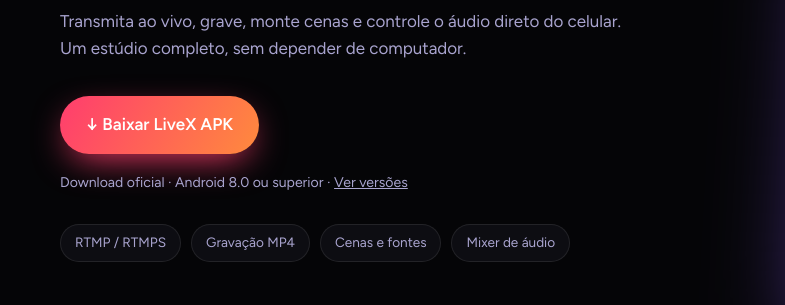
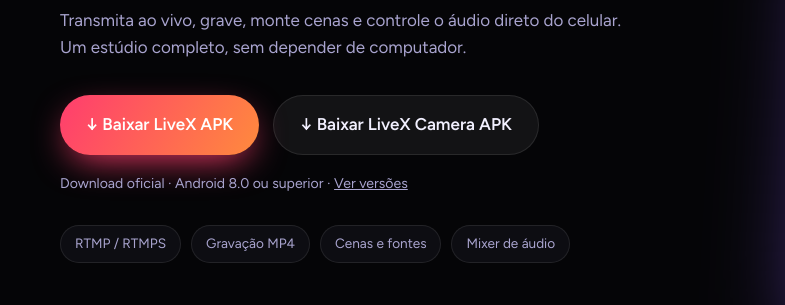
Before and after one commit to lucasmoraesm6/LiveX-Web, a plain HTML site: page index.html in a window 1280 px wide. Shown: the part 490-795 px from the top of the page, 0-785 px from the left. Drawn offline with nearby package versions, Linux system fonts and the light colour scheme.

Commit message:
Restore LiveX Camera download buttons

```diff
--- a/index.html
+++ b/index.html
@@ -210,6 +210,7 @@ footer a:hover{color:var(--txt)}
       <p class="lead">Transmita ao vivo, grave, monte cenas e controle o áudio direto do celular. Um estúdio completo, sem depender de computador.</p>
       <div class="cta">
         <a class="btn pri" href="downloads/app-release.apk">↓ Baixar LiveX APK</a>
+        <a class="btn sec" href="downloads/camera-plugin-release.apk">↓ Baixar LiveX Camera APK</a>
       </div>
       <p class="fine">Download oficial · Android 8.0 ou superior · <a href="https://github.com/lucasmoraesm6/LiveX/releases">Ver versões</a></p>
       <ul class="tags"><li>RTMP / RTMPS</li><li>Gravação MP4</li><li>Cenas e fontes</li><li>Mixer de áudio</li></ul>
@@ -301,6 +302,10 @@ footer a:hover{color:var(--txt)}
       <h2>Leve seu estúdio com você.</h2>
       <p>Baixe o LiveX oficial e transforme seu Android em um estúdio de transmissão.</p>
       <p>Instale o LiveX no celular principal e o LiveX Camera no segundo celular. Conecte os dois à mesma rede Wi-Fi. No LiveX, abra a opção de adicionar uma câmera e escolha o pareamento por QR Code. No segundo celular, abra o LiveX Camera e escaneie o QR Code exibido no aparelho principal. Depois de conectar, selecione a câmera como fonte em uma cena.</p>
+      <div class="cta" style="justify-content:center">
+        <a class="btn pri" href="downloads/app-release.apk">↓ Baixar LiveX</a>
+        <a class="btn sec" href="downloads/camera-plugin-release.apk">↓ Baixar LiveX Camera</a>
+      </div>
     </div>
   </div>
 </section>
```
